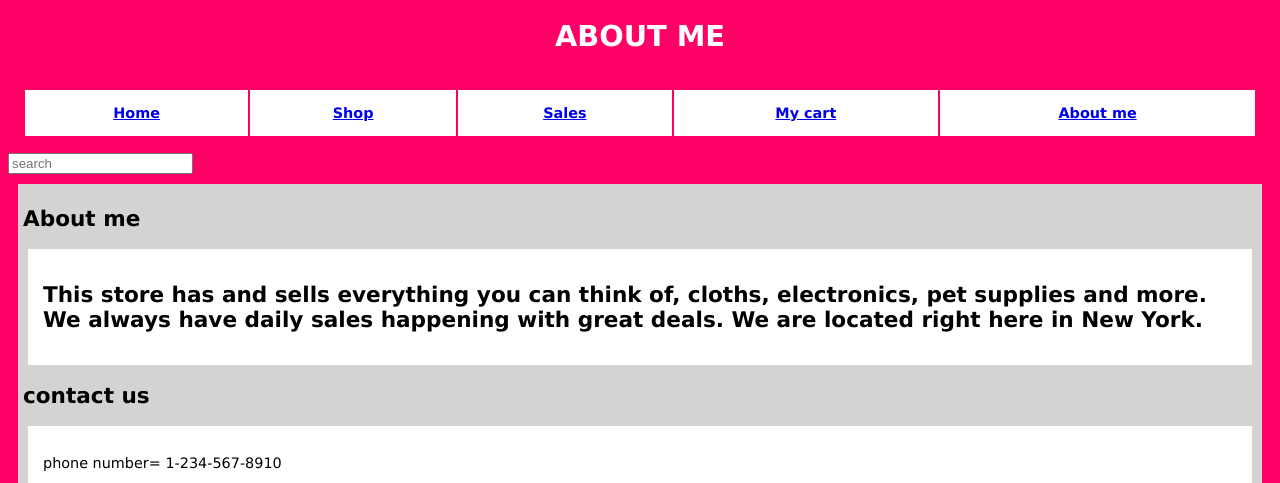
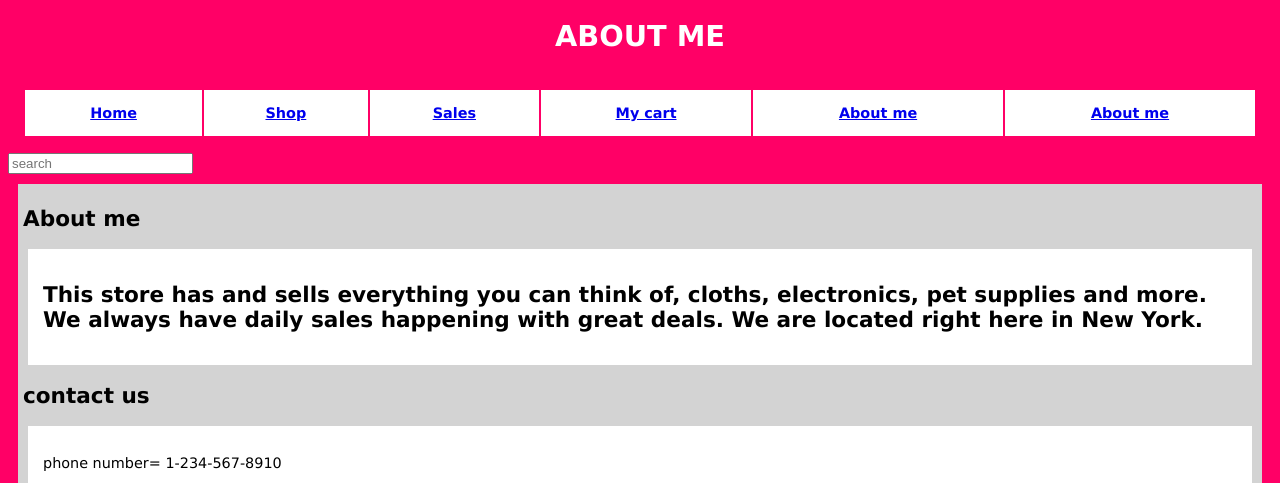
Before and after one commit to isabellaz123/interactivewebpage, a plain HTML site: page fifth.html in a window 1280 px wide. Shown: the top 483 px of the page. Drawn offline with Linux system fonts and the light colour scheme.

Commit message:
Update fifth.html

```diff
--- a/fifth.html
+++ b/fifth.html
@@ -18,6 +18,8 @@
   <th><a href= third.html target=_blank>Sales</a></th>
   <th><a href= fourth.html target=_blank>My cart</a></th>
   <th><a href= fifth.html target=_blank>About me</a></th>
+   <th><a href= fifth.html target=_blank>About me</a></th>
+
  </tr>
  </table>
   <input type=“text” placeholder=search>
```
